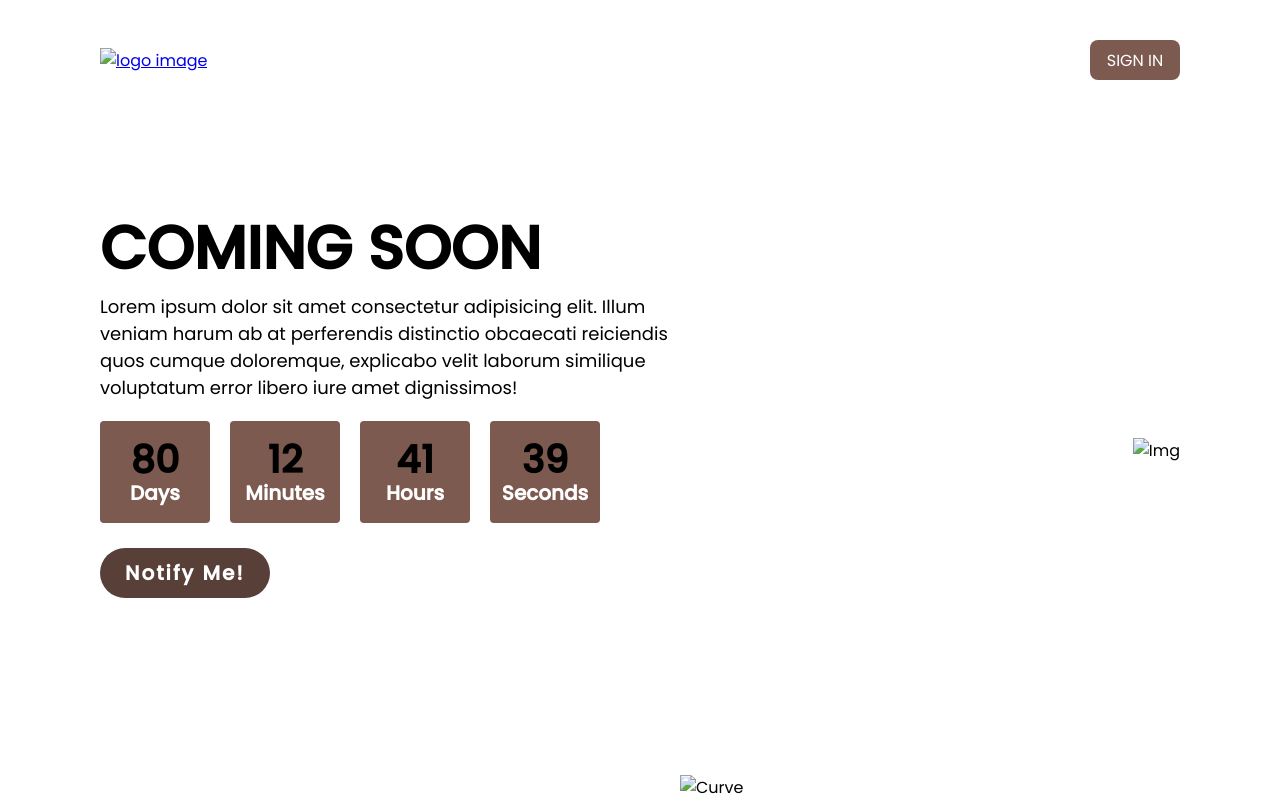
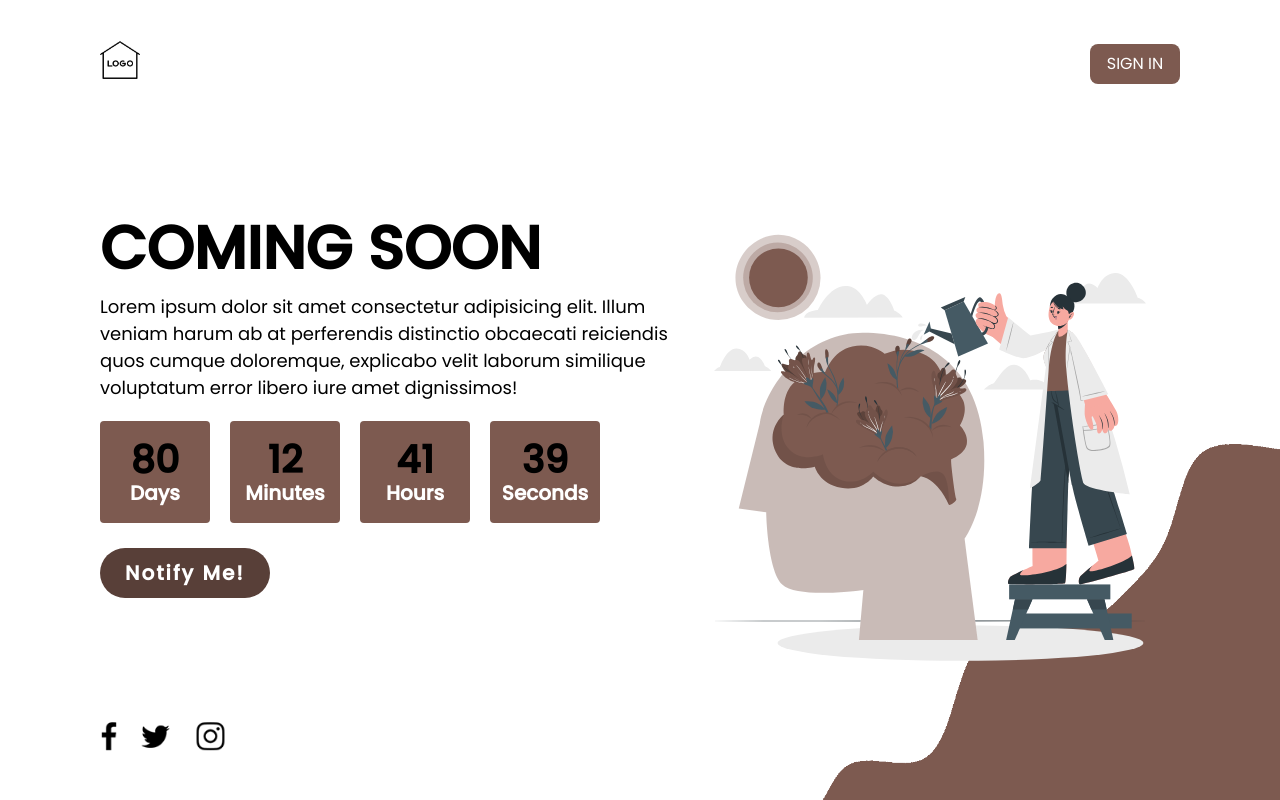
Before and after one commit to Muhthoriqas/Coming-Soon-Page, a plain HTML site: page index.html in a window 1280 px wide. Drawn offline with Linux system fonts and the light colour scheme; the site is published under a folder, as on GitHub Pages, so addresses that start at the root find nothing.

Commit message:
Update Img

```diff
--- a/index.html
+++ b/index.html
@@ -12,7 +12,7 @@
     <!-- Nav Start -->
     <header>
       <a href="#" class="logo"
-        ><img src="/img/logo.png" width="40px" alt="logo image"
+        ><img src="img/logo.png" width="40px" alt="logo image"
       /></a>
       <nav>
         <ul>
@@ -24,7 +24,7 @@
 
     <!-- Main Content Start -->
     <section class="main">
-      <img src="/img/curve 1.png" width="600px" class="wave" alt="Curve" />
+      <img src="img/curve 1.png" width="600px" class="wave" alt="Curve" />
       <div class="content">
         <h2>Coming Soon</h2>
         <p>
@@ -56,19 +56,19 @@
         <a href="#" onclick="notify();">Notify Me!</a>
       </div>
       <div class="imgBx">
-        <img src="/img/soon 1.svg" width="500px" alt="Img" />
+        <img src="img/soon 1.svg" width="500px" alt="Img" />
       </div>
       <!-- Sosmed Start -->
       <ul class="sosmed">
         <li>
-          <a href="#"><img src="/img/facebook.png" alt="" /></a>
+          <a href="#"><img src="img/facebook.png" alt="" /></a>
         </li>
         <li>
-          <a href="#"><img src="/img/twitter.png" alt="" /></a>
+          <a href="#"><img src="img/twitter.png" alt="" /></a>
         </li>
         <li>
           <a href="https://www.instagram.com/mthoriq_as/" target="_blank"
-            ><img src="/img/instagram.png" alt=""
+            ><img src="img/instagram.png" alt=""
           /></a>
         </li>
       </ul>
@@ -92,7 +92,7 @@
           <input type="submit" value="Submit" />
         </form>
       </div>
-      <img src="/img/close.png" class="close" onclick="notify()" alt="" />
+      <img src="img/close.png" class="close" onclick="notify()" alt="" />
     </div>
     <!-- Form End -->
   </body>
```
